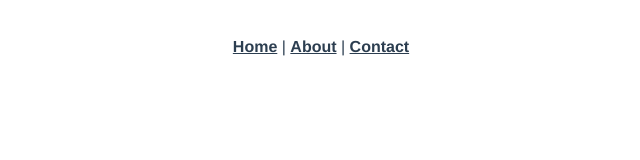
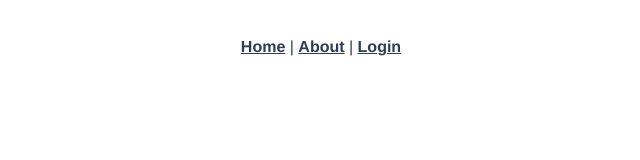
Before and after one commit to baumannzone/lazy-load-routes-vue, a Vue app: page /#/login in a window 1280 px wide. Shown: the top 160 px of the page, without its empty margins (319-959 px from the left). Built offline with nearby package versions, Linux system fonts and the light colour scheme.

Commit message:
lazy load routes with request

```diff
--- a/src/App.vue
+++ b/src/App.vue
@@ -2,7 +2,7 @@
   <div id="nav">
     <router-link to="/">Home</router-link> |
     <router-link to="/about">About</router-link> |
-    <router-link to="/contact">Contact</router-link>
+    <router-link to="/login">Login</router-link>
   </div>
   <router-view />
 </template>
--- a/src/router/index.js
+++ b/src/router/index.js
@@ -1,24 +1,18 @@
 import { createRouter, createWebHashHistory } from "vue-router";
 
-const routes = [
-  {
-    path: "/",
-    name: "Home",
-    component: () => import(/* webpackChunkName: "Home" */ "../views/Home.vue")
-  },
-  {
-    path: "/about",
-    name: "About",
+const routeOptions = [
+  { path: "/", name: "Home" },
+  { path: "/about", name: "About" },
+  { path: "/login", name: "Login" }
+];
+
+const routes = routeOptions.map(route => {
+  return {
+    ...route,
     component: () =>
-      import(/* webpackChunkName: "About" */ "../views/About.vue")
-  },
-  {
-    path: "/contact",
-    name: "Login",
-    component: () =>
-      import(/* webpackChunkName: "Login" */ "../views/Login.vue")
-  }
-];
+      import(/* webpackChunkName: "[request]" */ `@/views/${route.name}.vue`)
+  };
+});
 
 const router = createRouter({
   history: createWebHashHistory(),
--- a/src/views/Login.vue
+++ b/src/views/Login.vue
@@ -1,5 +1,5 @@
 <template>
   <div class="about">
-    <h1>This is a contact page</h1>
+    <h1>This is a login page</h1>
   </div>
 </template>
```
